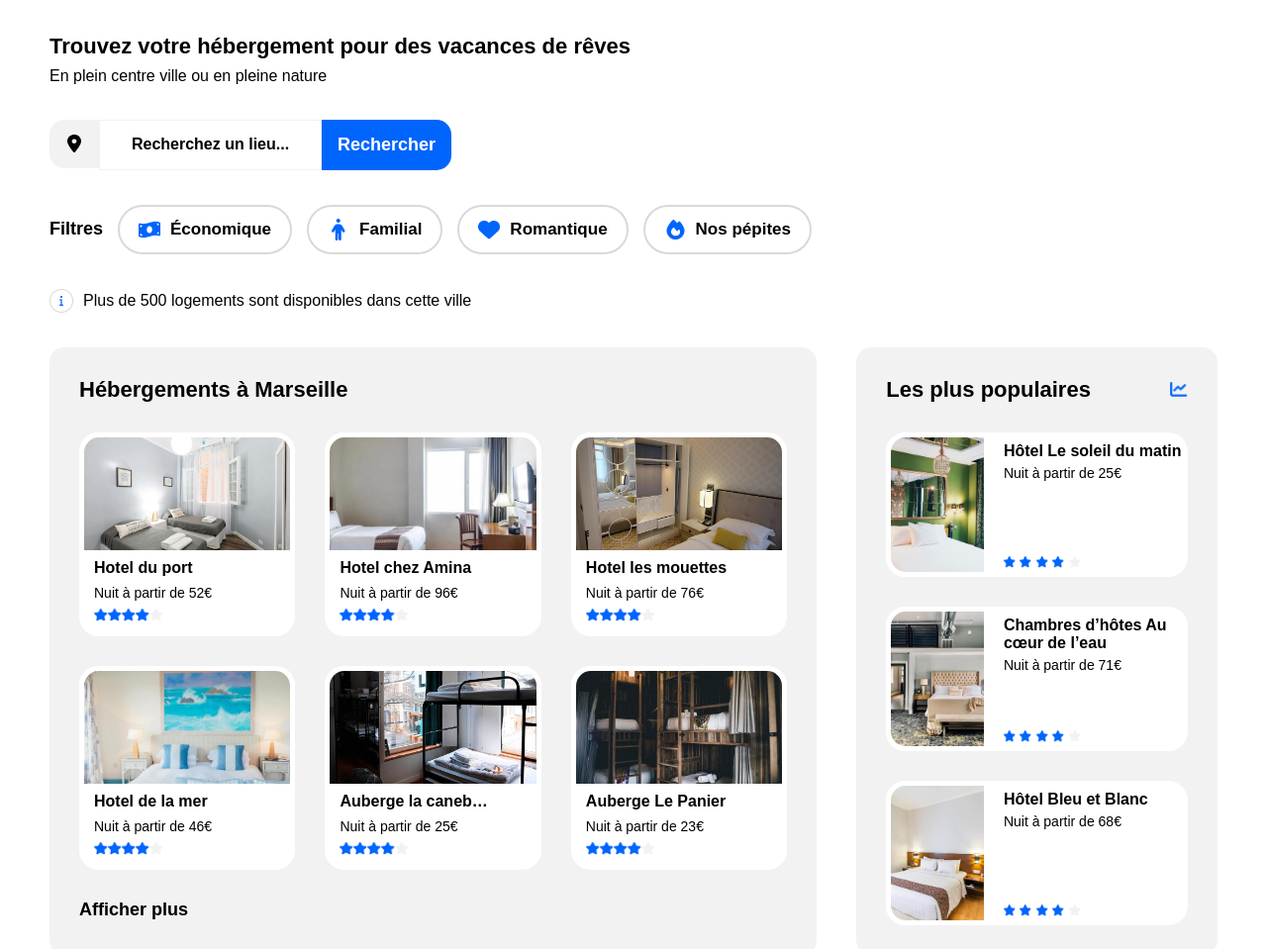
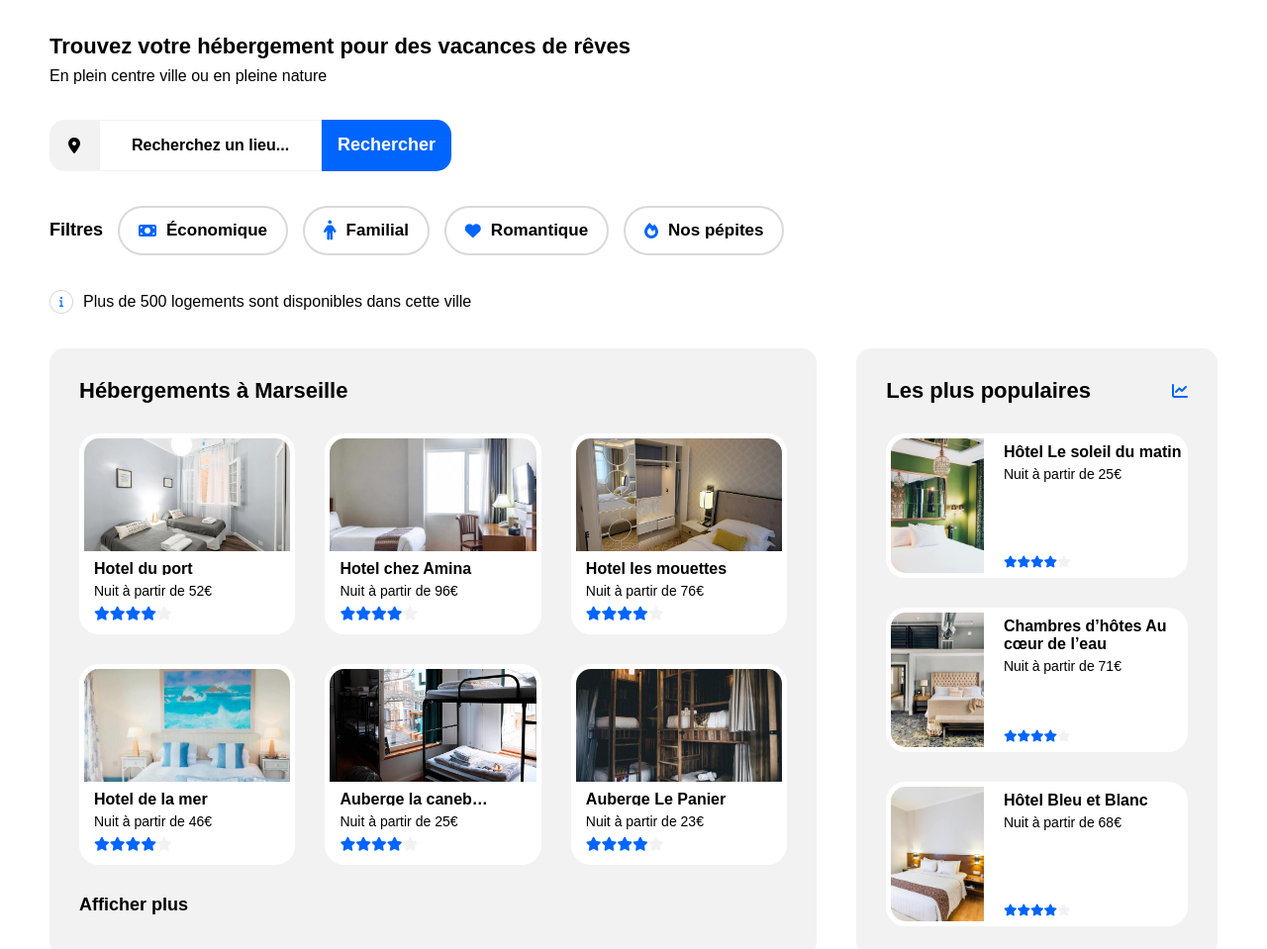
Before and after one commit to CarreGaetan/Homepage-agence-voyage---HTML-CSS, a plain HTML site: page index.html in a window 1280 px wide. Shown: the part 100-1059 px from the top of the page at 99% size. Drawn offline with Linux system fonts and the light colour scheme.

Commit message:
update icons from font awesome

```diff
--- a/index.html
+++ b/index.html
@@ -5,6 +5,10 @@
     <meta name="viewport" content="width=device-width, initial-scale=1.0">
     <title>Booki</title>
     <link rel="stylesheet" href="style.css">
+    <head>
+        <link rel="stylesheet" href="https://cdnjs.cloudflare.com/ajax/libs/font-awesome/6.0.0/css/all.min.css">
+      </head>
+
 </head>
 <body>
 
@@ -34,14 +38,14 @@
         <!-- barre de recherche -->
             <form class="searchbar-container" action="#" method="get">
                 <div class="icon-location-container">
-                    <img src="./images/icones/Vector.png" alt="localisation logo" class="icon-location"/>
+                    <i class="fa-solid fa-location-dot"></i>
                 </div>
                 <!-- input de recherche -->
                 <input type="text" placeholder="Recherchez un lieu..." class="searchbar-input"/>
                 <!-- bouton de recherche -->
                 <button class="submit-button">Rechercher</button>
                 <button class="icon-button">
-                    <img src="./images/icones/loupe icon.png" alt="loupe"/>
+                    <i class="fa-sharp fa-solid fa-magnifying-glass"></i>
                 </button>
             </form>
         <!-- filtres -->
@@ -49,19 +53,19 @@
             <h2>Filtres</h2>
             <div class="filter-container">
                 <div>
-                    <img src="./images/icones/dollar-icon.png" alt="dollar-icon">
+                    <i class="fa-solid fa-money-bill"></i>
                     <p>Économique</p>
                 </div>
                 <div>
-                    <img src="./images/icones/people-icon.png" alt="people-icon">
+                    <i class="fa-solid fa-person fa-lg"></i>
                     <p>Familial</p>
                 </div>
                 <div>
-                    <img src="./images/icones/heart-icon.png" alt="heart-icon">
+                    <i class="fa-solid fa-heart"></i>
                     <p>Romantique</p>
                 </div>
                 <div>
-                    <img src="./images/icones/fire-icon.png" alt="fire-icon">
+                    <i class="fa-solid fa-fire"></i>
                     <p>Nos pépites</p>
                 </div>
             </div>
@@ -95,11 +99,11 @@
                                 <p>Nuit à partir de 52€</p>
                                 <!-- etoiles de la card -->
                                 <div class="stars-container">
-                                    <img src="./images/icones/star-icon.png" alt="" class="etoile">
-                                    <img src="./images/icones/star-icon.png" alt="" class="etoile">
-                                    <img src="./images/icones/star-icon.png" alt="" class="etoile">
-                                    <img src="./images/icones/star-icon.png" alt="" class="etoile">
-                                    <img src="./images/icones/empty-star-icon.png" alt="" class="etoile">
+                                    <i class="fa-solid fa-star fa-sm"></i>
+                                    <i class="fa-solid fa-star fa-sm"></i>
+                                    <i class="fa-solid fa-star fa-sm"></i>
+                                    <i class="fa-solid fa-star fa-sm"></i>
+                                    <i class="fa-solid fa-star fa-sm empty-star"></i>
                                 </div>
                             </div>
                         </article>
@@ -115,11 +119,11 @@
                                 <p>Nuit à partir de 96€</p>
                                 <!-- etoiles de la card -->
                                 <div class="stars-container">
-                                    <img src="./images/icones/star-icon.png" alt="" class="etoile">
-                                    <img src="./images/icones/star-icon.png" alt="" class="etoile">
-                                    <img src="./images/icones/star-icon.png" alt="" class="etoile">
-                                    <img src="./images/icones/star-icon.png" alt="" class="etoile">
-                                    <img src="./images/icones/empty-star-icon.png" alt="" class="etoile">
+                                    <i class="fa-solid fa-star fa-sm"></i>
+                                    <i class="fa-solid fa-star fa-sm"></i>
+                                    <i class="fa-solid fa-star fa-sm"></i>
+                                    <i class="fa-solid fa-star fa-sm"></i>
+                                    <i class="fa-solid fa-star fa-sm empty-star"></i>
                                 </div>
                             </div>
                         </article>
@@ -135,11 +139,11 @@
                                 <p>Nuit à partir de 76€</p>
                                 <!-- etoiles de la card -->
                                 <div class="stars-container">
-                                    <img src="./images/icones/star-icon.png" alt="" class="etoile">
-                                    <img src="./images/icones/star-icon.png" alt="" class="etoile">
-                                    <img src="./images/icones/star-icon.png" alt="" class="etoile">
-                                    <img src="./images/icones/star-icon.png" alt="" class="etoile">
-                                    <img src="./images/icones/empty-star-icon.png" alt="" class="etoile">
+                                    <i class="fa-solid fa-star fa-sm"></i>
+                                    <i class="fa-solid fa-star fa-sm"></i>
+                                    <i class="fa-solid fa-star fa-sm"></i>
+                                    <i class="fa-solid fa-star fa-sm"></i>
+                                    <i class="fa-solid fa-star fa-sm empty-star"></i>
                                 </div>
                             </div>
                         </article>
@@ -155,11 +159,11 @@
                                 <p>Nuit à partir de 46€</p>
                                 <!-- etoiles de la card -->
                                 <div class="stars-container">
-                                    <img src="./images/icones/star-icon.png" alt="" class="etoile">
-                                    <img src="./images/icones/star-icon.png" alt="" class="etoile">
-                                    <img src="./images/icones/star-icon.png" alt="" class="etoile">
-                                    <img src="./images/icones/star-icon.png" alt="" class="etoile">
-                                    <img src="./images/icones/empty-star-icon.png" alt="" class="etoile">
+                                    <i class="fa-solid fa-star fa-sm"></i>
+                                    <i class="fa-solid fa-star fa-sm"></i>
+                                    <i class="fa-solid fa-star fa-sm"></i>
+                                    <i class="fa-solid fa-star fa-sm"></i>
+                                    <i class="fa-solid fa-star fa-sm empty-star"></i>
                                 </div>
                             </div>
                         </article>
@@ -175,11 +179,11 @@
                                 <p>Nuit à partir de 25€</p>
                                 <!-- etoiles de la card -->
                                 <div class="stars-container">
-                                    <img src="./images/icones/star-icon.png" alt="" class="etoile">
-                                    <img src="./images/icones/star-icon.png" alt="" class="etoile">
-                                    <img src="./images/icones/star-icon.png" alt="" class="etoile">
-                                    <img src="./images/icones/star-icon.png" alt="" class="etoile">
-                                    <img src="./images/icones/empty-star-icon.png" alt="" class="etoile">
+                                    <i class="fa-solid fa-star fa-sm"></i>
+                                    <i class="fa-solid fa-star fa-sm"></i>
+                                    <i class="fa-solid fa-star fa-sm"></i>
+                                    <i class="fa-solid fa-star fa-sm"></i>
+                                    <i class="fa-solid fa-star fa-sm empty-star"></i>
                                 </div>
                             </div>
                         </article>
@@ -195,11 +199,11 @@
                                 <p>Nuit à partir de 23€</p>
                                 <!-- etoiles de la card -->
                                 <div class="stars-container">
-                                    <img src="./images/icones/star-icon.png" alt="" class="etoile">
-                                    <img src="./images/icones/star-icon.png" alt="" class="etoile">
-                                    <img src="./images/icones/star-icon.png" alt="" class="etoile">
-                                    <img src="./images/icones/star-icon.png" alt="" class="etoile">
-                                    <img src="./images/icones/empty-star-icon.png" alt="" class="etoile">
+                                    <i class="fa-solid fa-star fa-sm"></i>
+                                    <i class="fa-solid fa-star fa-sm"></i>
+                                    <i class="fa-solid fa-star fa-sm"></i>
+                                    <i class="fa-solid fa-star fa-sm"></i>
+                                    <i class="fa-solid fa-star fa-sm empty-star"></i>
                                 </div>
                             </div>
                         </article>
@@ -212,7 +216,7 @@
             <div class="offers-sponsored">
                 <div class="title-container">
                 <h1>Les plus populaires</h1>
-                <img src="./images/icones/graph-icon.png" alt="">
+                <i class="fa-solid fa-chart-line"></i>
                 </div>
                 <!-- Liste des offres sponsorisées -->
                 <div class="offers-sponsored-item">
@@ -229,11 +233,11 @@
                                 </div>
                                 <!-- etoiles de la card -->
                                 <div class="sponsored-etoiles">
-                                    <img src="./images/icones/star-icon.png" alt="" class="etoile">
-                                    <img src="./images/icones/star-icon.png" alt="" class="etoile">
-                                    <img src="./images/icones/star-icon.png" alt="" class="etoile">
-                                    <img src="./images/icones/star-icon.png" alt="" class="etoile">
-                                    <img src="./images/icones/empty-star-icon.png" alt="" class="etoile">
+                                    <i class="fa-solid fa-star fa-xs"></i>
+                                    <i class="fa-solid fa-star fa-xs"></i>
+                                    <i class="fa-solid fa-star fa-xs"></i>
+                                    <i class="fa-solid fa-star fa-xs"></i>
+                                    <i class="fa-solid fa-star fa-xs empty-star"></i>
                                 </div>
                             </div>
                         </article>
@@ -251,11 +255,11 @@
                                 </div>
                                 <!-- etoiles de la card -->
                                 <div class="sponsored-etoiles">
-                                    <img src="./images/icones/star-icon.png" alt="" class="etoile">
-                                    <img src="./images/icones/star-icon.png" alt="" class="etoile">
-                                    <img src="./images/icones/star-icon.png" alt="" class="etoile">
-                                    <img src="./images/icones/star-icon.png" alt="" class="etoile">
-                                    <img src="./images/icones/empty-star-icon.png" alt="" class="etoile">
+                                    <i class="fa-solid fa-star fa-xs"></i>
+                                    <i class="fa-solid fa-star fa-xs"></i>
+                                    <i class="fa-solid fa-star fa-xs"></i>
+                                    <i class="fa-solid fa-star fa-xs"></i>
+                                    <i class="fa-solid fa-star fa-xs empty-star"></i>
                                 </div>
                             </div>
                         </article>
@@ -273,11 +277,11 @@
                                 </div>
                                 <!-- etoiles de la card -->
                                 <div class="sponsored-etoiles">
-                                    <img src="./images/icones/star-icon.png" alt="" class="etoile">
-                                    <img src="./images/icones/star-icon.png" alt="" class="etoile">
-                                    <img src="./images/icones/star-icon.png" alt="" class="etoile">
-                                    <img src="./images/icones/star-icon.png" alt="" class="etoile">
-                                    <img src="./images/icones/empty-star-icon.png" alt="" class="etoile">
+                                    <i class="fa-solid fa-star fa-xs"></i>
+                                    <i class="fa-solid fa-star fa-xs"></i>
+                                    <i class="fa-solid fa-star fa-xs"></i>
+                                    <i class="fa-solid fa-star fa-xs"></i>
+                                    <i class="fa-solid fa-star fa-xs empty-star"></i>
                                 </div>
                             </div>
                         </article>
--- a/style.css
+++ b/style.css
@@ -8,6 +8,10 @@
 a {
     text-decoration: none;
     color: black;
+}
+
+a:active {
+    color: #0065FC;
 }
 
 h1 {
@@ -43,6 +47,43 @@ body {
     min-width: 320px;
 }
 
+.fa-magnifying-glass {
+    color: #fff;
+}
+
+.fa-money-bill {
+    color: #0065FC;
+}
+
+.fa-person {
+    color: #0065FC;
+}
+
+.fa-heart {
+    color: #0065FC;
+}
+
+.fa-fire {
+    color: #0065FC;
+}
+
+.fa-chart-line {
+    color: #0065FC;
+}
+
+.fa-star {
+    color: #0065FC;
+    height: 13px;
+}
+
+.fa-star:before {
+    line-height: normal;
+}
+
+.empty-star {
+    color: #F2F2F2;
+}
+
 /***** BARRE DE NAVIGATION ******/
 
 /* Style de la barre de navigation */
@@ -67,30 +108,21 @@ body {
     margin: 0px;
 }
 
-/* Style des liens de navigation */
+/* Style de base des liens */
 .nav-menu a {
+    color: black;
     text-decoration: none;
-    color: #0065FC;
-    font-size: 16px;
-    padding: 0px 0;
+    padding: 15px 0 ;
+    display: block;
+    border-top: 3px solid rgb(255, 255, 255);
 }
 
-/* Style du conteneur du lien "hébergement */
-.hebergement-link {
-    display: flex;
-    padding: 16px 0;
+/* Utilisation de :target pour appliquer le style du lien actif */
+.nav-menu a.nav-link-active {
+    color: #0065FC;
     border-top: 3px solid #0065FC;
-}
-
-/* Style du conteneur du lien "activités" */
-.activites-link {
-    padding: 19px 0;
-}
-
-/* Style du texte "activités" */
-.activites-link a {
-    padding: 19px 0;
-    color: black;
+    padding-top: 15px;
+    box-sizing: border-box;
 }
 
                         /***** SECTION 1 : INFO-GROUP *****/
@@ -152,7 +184,7 @@ body {
     justify-content: center;
     background-color: #F2F2F2;
     width: 50px;
-    height: 49px;
+    height: 52px;
     border-radius: 15px 0px 0px 15px;
     border: 1px #F2F2F2 solid;
 }
@@ -282,7 +314,8 @@ body {
 
 /* Style du texte des cards */
 .grid-item h3 {
-    margin: 0 0;
+    margin: 0px 0px;
+    padding: 0;
     white-space: nowrap;
     text-overflow: ellipsis;
     overflow: hidden;
@@ -308,8 +341,10 @@ body {
 /* Style du container du texte des cards */
 .offer-text-container {
     display: flex;
+    justify-content: space-evenly;
     flex-direction: column;
     padding: 0 15px 0 15px;
+    height: 60px;
     gap: 8px;
     width: 100%;
 }
@@ -317,6 +352,8 @@ body {
 /* Style du conteneur des etoiles */
 .stars-container {
     display: flex;
+    align-items: center;
+    justify-content: flex-start;
 }
 
                         /***** BLOC 2, Offers/sponsored */
@@ -376,7 +413,7 @@ body {
     display: flex;
     flex-direction: column;
     justify-content: space-between;
-    padding: 10px 5px 5px 15px;
+    padding: 10px 5px 10px 15px;
 }
 
 /* Style du texte des cards */
@@ -386,10 +423,9 @@ body {
     gap: 5px;
 }
 
-/* Style des étoiles des cards */
-.sponsored-etoiles .etoile {
-    height: 12px;
-    width: 12px;
+.sponsored-etoiles {
+    display: flex;
+
 }
 
                         /***** SECTION 3, Section Activités *****/
@@ -436,7 +472,7 @@ body {
     margin: 0;
 }
 
-/***** FOOTER *****/
+                                /***** FOOTER *****/
 
 /* Style du footer de la page */
 footer {
@@ -550,28 +586,35 @@ footer div {
     }
 
     .nav-menu a {
-        text-align: center;
+        border-top: none;
+    }
+
+    .activites-link {
+        display: flex;
+        justify-content: center;
+        flex: 1;
+        border-bottom: 3px solid #D9D9D9;
+        border-top: none;
     }
 
     .hebergement-link {
+        justify-content: center;
+        display: flex;
         flex: 1;
         border-top: none;
         border-bottom: #0065FC solid 3px;
-        justify-content: center;
+        color: #0065FC;
     }
 
-    .activites-link {
-        flex: 1;
-        justify-content: center;
-        border-bottom: #f2f2f2 solid 3px;
-        padding: 16px 0;
-        text-align: center;
+    /* Utilisation de :target pour appliquer le style du lien actif */
+    .nav-menu a.nav-link-active {
+        border-top: none;
     }
 
     /* Disposition du titre et des éléments filtres */
     .filter-bloc {
         flex-direction: column;
-        align-items:flex-start;
+        align-items: flex-start;
     }
 
     /* Traitement de l'icone localisation et de son conteneur */
```
